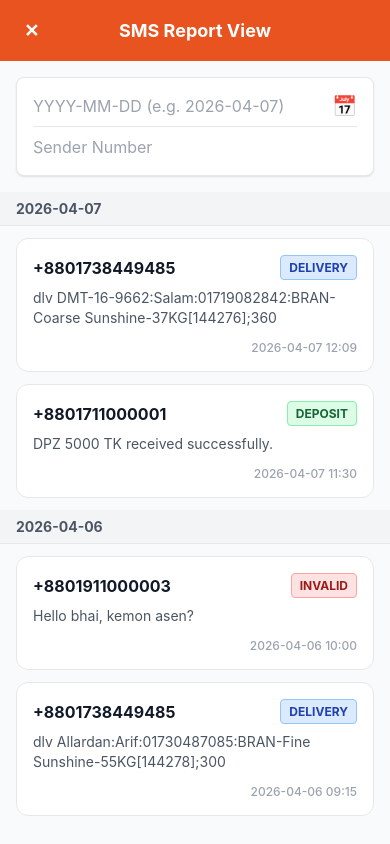
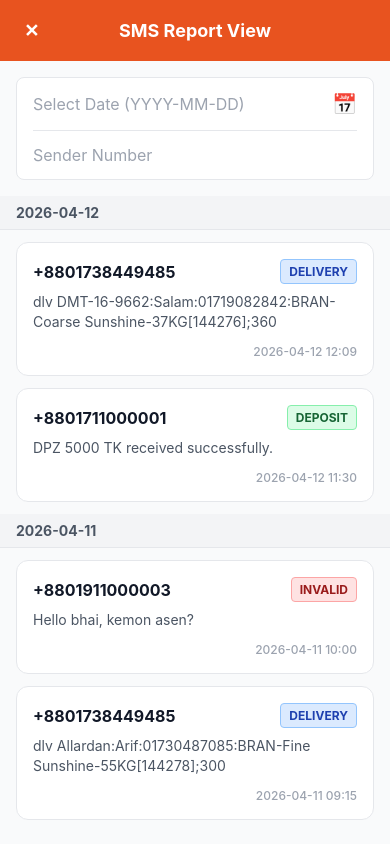
Before and after one commit to maksudrony/HelloSunshine-Demand-SMS, a React Native app: screen /SMSReport in a window 390 px wide. Built offline with nearby package versions, Linux system fonts and the light colour scheme.

Commit message:
Date Picker implement on sms report screen

```diff
--- a/package.json
+++ b/package.json
@@ -11,6 +11,7 @@
   },
   "dependencies": {
     "@react-native-async-storage/async-storage": "^1.23.1",
+    "@react-native-community/datetimepicker": "^9.1.0",
     "@react-native/new-app-screen": "0.84.1",
     "@react-navigation/bottom-tabs": "^7.15.9",
     "@react-navigation/native": "^7.2.2",
--- a/src/screens/SMSReportScreen.tsx
+++ b/src/screens/SMSReportScreen.tsx
@@ -1,7 +1,8 @@
 import React, { useState, useEffect, useMemo } from 'react';
-import { View, Text, TextInput, SectionList, TouchableOpacity, StyleSheet, KeyboardAvoidingView, Platform } from 'react-native';
+import { View,Text,TextInput,SectionList,TouchableOpacity,StyleSheet,KeyboardAvoidingView,Platform} from 'react-native';
 import { SafeAreaView } from 'react-native-safe-area-context';
 import { NativeStackNavigationProp } from '@react-navigation/native-stack';
+import DateTimePicker from '@react-native-community/datetimepicker';
 import { RootStackParamList, SMSMessage } from '../types/index';
 import { determineSmsType } from '@utils/smsLogic';
 import SMSCard from '@components/SMSCard';
@@ -12,7 +13,6 @@ interface Props {
   navigation: NavigationProp;
 }
 
-// Type for the SectionList grouping
 interface SMSSection {
   title: string;
   data: SMSMessage[];
@@ -21,19 +21,22 @@ interface SMSSection {
 const SMSReportScreen: React.FC<Props> = ({ navigation }) => {
   const [allSms, setAllSms] = useState<SMSMessage[]>([]);
   const [searchNumber, setSearchNumber] = useState('');
-  const [searchDate, setSearchDate] = useState(''); // Leaving blank to show all by default
+
+  // Date Picker States
+  const [searchDate, setSearchDate] = useState(''); // Stores 'YYYY-MM-DD'
+  const [dateObj, setDateObj] = useState(new Date()); // Stores actual Date object
+  const [showDatePicker, setShowDatePicker] = useState(false);
 
   useEffect(() => {
     loadDeviceSms();
   }, []);
 
   const loadDeviceSms = () => {
-    // Mocking a larger dataset from the device to show date grouping
     const rawDeviceSms = [
-      { id: '1', sender: '+8801738449485', body: 'dlv DMT-16-9662:Salam:01719082842:BRAN-Coarse Sunshine-37KG[144276];360', timestamp: '2026-04-07 12:09' },
-      { id: '2', sender: '+8801711000001', body: 'DPZ 5000 TK received successfully.', timestamp: '2026-04-07 11:30' },
-      { id: '3', sender: '+8801911000003', body: 'Hello bhai, kemon asen?', timestamp: '2026-04-06 10:00' },
-      { id: '4', sender: '+8801738449485', body: 'dlv Allardan:Arif:01730487085:BRAN-Fine Sunshine-55KG[144278];300', timestamp: '2026-04-06 09:15' },
+      { id: '1', sender: '+8801738449485', body: 'dlv DMT-16-9662:Salam:01719082842:BRAN-Coarse Sunshine-37KG[144276];360', timestamp: '2026-04-12 12:09' },
+      { id: '2', sender: '+8801711000001', body: 'DPZ 5000 TK received successfully.', timestamp: '2026-04-12 11:30' },
+      { id: '3', sender: '+8801911000003', body: 'Hello bhai, kemon asen?', timestamp: '2026-04-11 10:00' },
+      { id: '4', sender: '+8801738449485', body: 'dlv Allardan:Arif:01730487085:BRAN-Fine Sunshine-55KG[144278];300', timestamp: '2026-04-11 09:15' },
     ];
 
     const processedList: SMSMessage[] = rawDeviceSms.map(sms => ({
@@ -44,29 +47,43 @@ const SMSReportScreen: React.FC<Props> = ({ navigation }) => {
     setAllSms(processedList);
   };
 
+  // ─── Handle Date Picker Change ───
+  const onChangeDate = (event: any, selectedDate?: Date) => {
+    setShowDatePicker(false); // Hide popup on Android after selection
+    if (selectedDate) {
+      setDateObj(selectedDate);
+
+      // Format to YYYY-MM-DD manually to avoid timezone shifting issues
+      const year = selectedDate.getFullYear();
+      const month = String(selectedDate.getMonth() + 1).padStart(2, '0');
+      const day = String(selectedDate.getDate()).padStart(2, '0');
+
+      setSearchDate(`${year}-${month}-${day}`);
+    }
+  };
+
+  const clearDateFilter = () => {
+    setSearchDate('');
+    setDateObj(new Date());
+  };
+
   // ─── Filter & Group Logic ───
-  const groupedData = useMemo(() => {
-    // 1. Filter the data based on search inputs
+  const groupedData = useMemo<SMSSection[]>(() => {
     const filtered = allSms.filter(sms => {
       const matchNumber = sms.sender.includes(searchNumber);
-      // Extract just the YYYY-MM-DD part from the timestamp for basic date matching
       const matchDate = searchDate === '' || sms.timestamp.startsWith(searchDate);
       return matchNumber && matchDate;
     });
 
-    // 2. Group the filtered data by Date
     const groups = filtered.reduce((acc: Record<string, SMSMessage[]>, currentSms) => {
-      const dateOnly = currentSms.timestamp.split(' ')[0]; // Gets "2026-04-07"
-      if (!acc[dateOnly]) {
-        acc[dateOnly] = [];
-      }
+      const dateOnly = currentSms.timestamp.split(' ')[0];
+      if (!acc[dateOnly]) acc[dateOnly] = [];
       acc[dateOnly].push(currentSms);
       return acc;
     }, {});
 
-    // 3. Convert object to SectionList array format
     return Object.keys(groups)
-      .sort((a, b) => b.localeCompare(a)) // Sort dates descending (newest first)
+      .sort((a, b) => b.localeCompare(a))
       .map(date => ({
         title: date,
         data: groups[date],
@@ -81,7 +98,6 @@ const SMSReportScreen: React.FC<Props> = ({ navigation }) => {
           <Text style={styles.iconText}>✕</Text>
         </TouchableOpacity>
         <Text style={styles.headerTitle}>SMS Report View</Text>
-        {/* Invisible spacer to perfectly center the title since there's no right button */}
         <View style={styles.iconButton} />
       </View>
 
@@ -91,19 +107,38 @@ const SMSReportScreen: React.FC<Props> = ({ navigation }) => {
       >
         {/* ─── Search Filter Card ─── */}
         <View style={styles.filterCard}>
-          <View style={styles.inputWrapper}>
-            <TextInput
-              style={styles.input}
-              placeholder="YYYY-MM-DD (e.g. 2026-04-07)"
-              placeholderTextColor="#9ca3af"
-              value={searchDate}
-              onChangeText={setSearchDate}
+
+          {/* Date Picker Button */}
+          <TouchableOpacity
+            style={styles.datePickerButton}
+            onPress={() => setShowDatePicker(true)}
+          >
+            <Text style={[styles.dateText, !searchDate && styles.placeholderText]}>
+              {searchDate ? searchDate : "Select Date (YYYY-MM-DD)"}
+            </Text>
+
+            <View style={styles.dateRightSide}>
+              {searchDate ? (
+                <TouchableOpacity onPress={clearDateFilter} style={styles.clearBtn}>
+                  <Text style={styles.clearBtnText}>✕</Text>
+                </TouchableOpacity>
+              ) : null}
+              <Text style={styles.calendarIcon}>📅</Text>
+            </View>
+          </TouchableOpacity>
+
+          {showDatePicker && (
+            <DateTimePicker
+              value={dateObj}
+              mode="date"
+              display="default"
+              onValueChange={onChangeDate}
             />
-            <Text style={styles.calendarIcon}>📅</Text>
-          </View>
+          )}
 
           <View style={styles.divider} />
 
+          {/* Number Search */}
           <View style={styles.inputWrapper}>
             <TextInput
               style={styles.input}
@@ -161,29 +196,57 @@ const styles = StyleSheet.create({
     margin: 16,
     borderRadius: 8,
     paddingHorizontal: 16,
-    paddingVertical: 8,
     borderWidth: 1,
     borderColor: '#e5e7eb',
     elevation: 2,
-    shadowColor: '#000',
-    shadowOffset: { width: 0, height: 1 },
-    shadowOpacity: 0.1,
-    shadowRadius: 2,
   },
+
+  // Date Picker Styles
+  datePickerButton: {
+    flexDirection: 'row',
+    alignItems: 'center',
+    justifyContent: 'space-between',
+    paddingVertical: 14,
+  },
+  dateText: {
+    fontSize: 16,
+    color: '#111827',
+  },
+  placeholderText: {
+    color: '#9ca3af',
+  },
+  dateRightSide: {
+    flexDirection: 'row',
+    alignItems: 'center',
+  },
+  clearBtn: {
+    backgroundColor: '#f3f4f6',
+    borderRadius: 12,
+    width: 24,
+    height: 24,
+    justifyContent: 'center',
+    alignItems: 'center',
+    marginRight: 8,
+  },
+  clearBtnText: {
+    fontSize: 12,
+    color: '#4b5563',
+    fontWeight: 'bold',
+  },
+  calendarIcon: {
+    fontSize: 20,
+    color: '#6b7280',
+  },
+
   inputWrapper: {
     flexDirection: 'row',
     alignItems: 'center',
-    justifyContent: 'space-between',
   },
   input: {
     flex: 1,
     fontSize: 16,
     color: '#111827',
-    paddingVertical: 10,
-  },
-  calendarIcon: {
-    fontSize: 20,
-    color: '#6b7280',
+    paddingVertical: 14,
   },
   divider: {
     height: 1,
@@ -205,7 +268,6 @@ const styles = StyleSheet.create({
     fontWeight: 'bold',
     color: '#4b5563',
   },
-
   emptyContainer: { flex: 1, justifyContent: 'center', alignItems: 'center', marginTop: 60 },
   emptyIcon: { fontSize: 50, marginBottom: 16 },
   emptyText: { color: '#6b7280', fontSize: 16, fontWeight: '500' },
```
Also changed, not shown: 1 other file (tests, documents, lock files or other folders).
